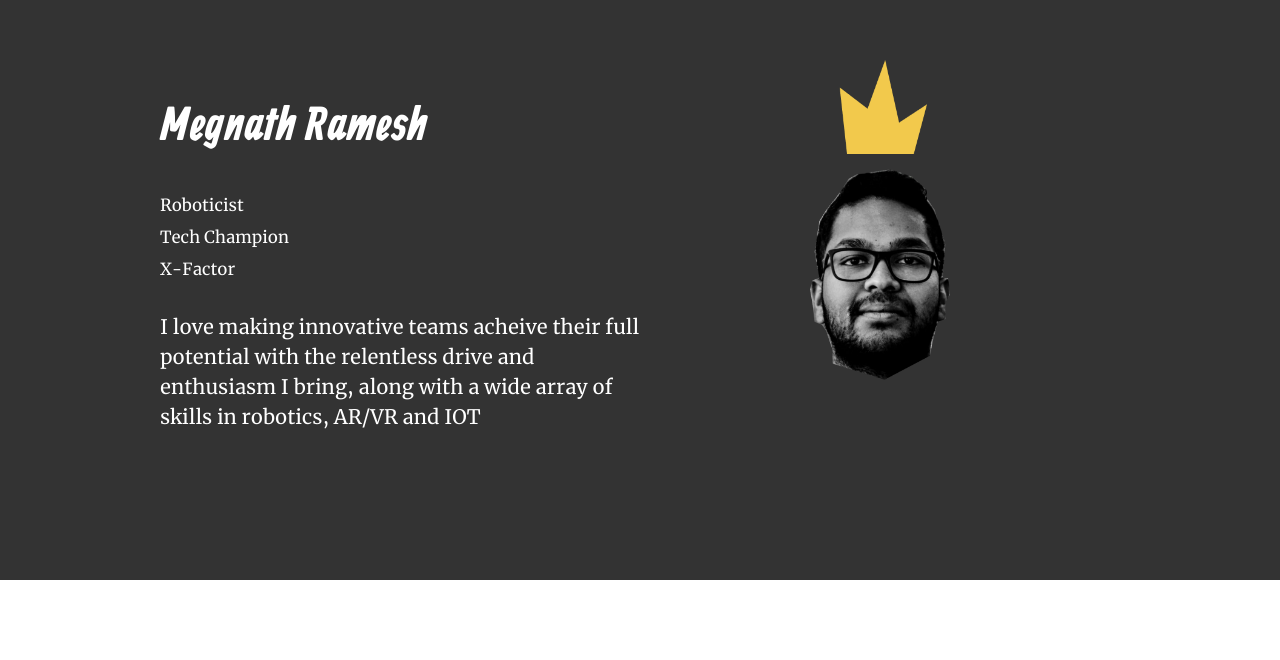
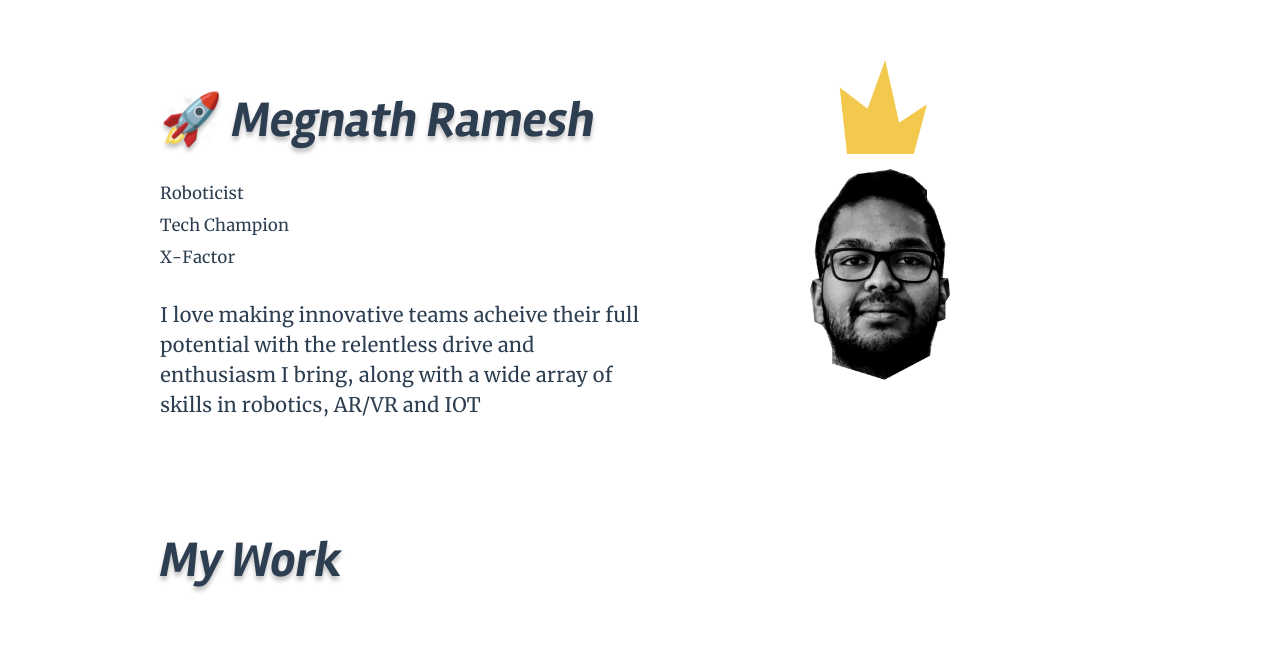
Before and after one commit to megnathramesh/megnathramesh-website, a Vue app: page / in a window 1280 px wide. Shown: the part 140-800 px from the top of the page. Built offline with nearby package versions, Linux system fonts and the light colour scheme; what vue-parallax-js would draw is missing.

Commit message:
new hero

```diff
--- a/src/App.vue
+++ b/src/App.vue
@@ -25,8 +25,8 @@ export default {
 <style lang="scss">
 
   @font-face {
-    font-family: 'Ranga';
-    src: url('./assets/fonts/Ranga-Bold.ttf');
+    font-family: 'Rambla';
+    src: url('./assets/fonts/Rambla-BoldItalic.ttf');
   }
 
   @font-face {
@@ -40,7 +40,7 @@ export default {
     --brand-contrastdark: #2c3e50;
 
     --brand-text: normal 20px/1.5 'Merriweather';
-    --title-text: normal 50px 'Ranga';
+    --title-text: normal 50px 'Rambla';
     --subtitle-text: bold 20px/1.0 'Merriweather';
     --button-text: normal 18px 'Merriweather';
     --icon-text: normal 70px/1.3 'Merriweather';
@@ -53,7 +53,7 @@ export default {
     -moz-osx-font-smoothing: grayscale;
   }
 
-  .app_text--title { font: var(--title-text); }
+  .app_text--title { font: var(--title-text);  text-shadow: 0px 4px 4px rgba(0, 0, 0, 0.25); }
 
   .section {
     width: 75%;
--- a/src/components/layout/Hero.vue
+++ b/src/components/layout/Hero.vue
@@ -1,9 +1,9 @@
 <template lang="html">
 
-  <div class="hero_dark">
+  <div class="">
     <section class="hero section">
       <div class="hero_left">
-        <h1 class="app_text--title hero_text--title">Megnath Ramesh</h1>
+        <h1 class="app_text--title hero_text--title">🚀 Megnath Ramesh</h1>
         <p class="hero_text--tag">Roboticist</p>
         <p class="hero_text--tag">Tech Champion</p>
         <p class="hero_text--tag">X-Factor</p>
@@ -51,7 +51,6 @@
 
     margin-top: 0;
     padding-top: 25vh;
-    color: white !important;
 
     &_dark {
       background: #333;
```
Also changed, not shown: src/assets/fonts/Rambla-BoldItalic.ttf (added), src/assets/fonts/Ranga-Bold.ttf (deleted).
